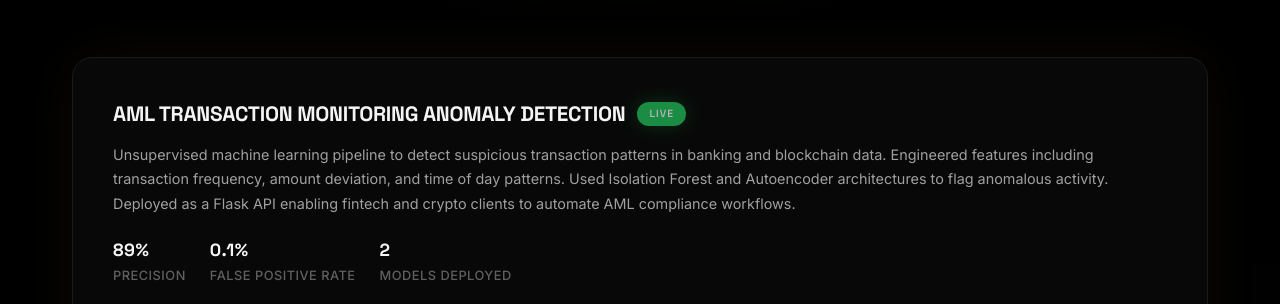
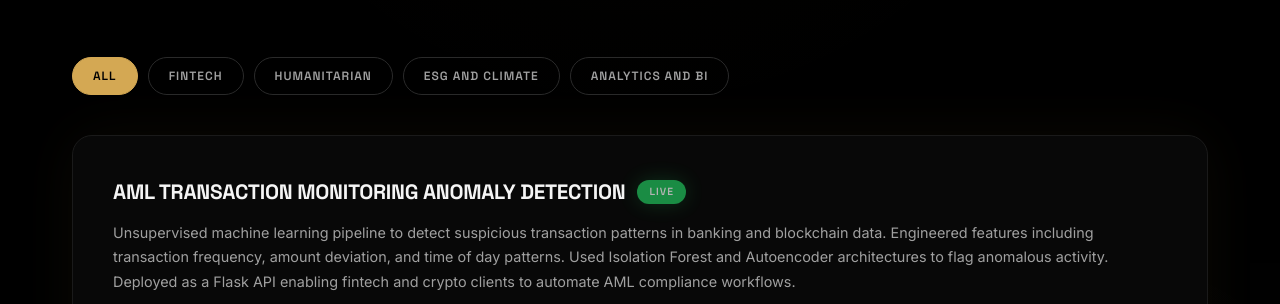
Before and after one commit to TinuolaRotimi/tinuolarotimi.github.io, a plain HTML site: page index.html in a window 1280 px wide. Shown: the part 2137-2441 px from the top of the page. Drawn offline with nearby package versions, Linux system fonts and the light colour scheme; a web font is replaced by a local one.

Commit message:
Update index.html

```diff
--- a/index.html
+++ b/index.html
@@ -401,6 +401,39 @@
             letter-spacing: 1px;
         }
 
+        .category-filters {
+            display: flex;
+            flex-wrap: wrap;
+            gap: 10px;
+            margin-bottom: 40px;
+        }
+
+        .category-btn {
+            font-family: 'Space Grotesk', sans-serif;
+            font-size: 0.75rem;
+            font-weight: 600;
+            padding: 10px 20px;
+            border-radius: 25px;
+            border: 1px solid var(--border-light);
+            background: transparent;
+            color: var(--text-secondary);
+            cursor: pointer;
+            transition: all 0.3s;
+            text-transform: uppercase;
+            letter-spacing: 1px;
+        }
+
+        .category-btn:hover {
+            border-color: rgba(212, 168, 83, 0.5);
+            color: var(--text-primary);
+        }
+
+        .category-btn.active {
+            background: var(--gold);
+            color: #000;
+            border-color: var(--gold);
+        }
+
         .projects-grid {
             display: flex;
             flex-direction: column;
@@ -419,6 +452,10 @@
             grid-template-columns: 1fr auto;
             gap: 40px;
             align-items: start;
+        }
+
+        .project-card.hidden {
+            display: none;
         }
 
         .project-card:hover {
@@ -829,9 +866,16 @@
         <section class="section" id="projects">
             <p class="section-label">Work</p>
             <h2 class="section-title">Selected projects.</h2>
+            <div class="category-filters">
+                <button class="category-btn active" onclick="filterProjects('all')">All</button>
+                <button class="category-btn" onclick="filterProjects('fintech')">Fintech</button>
+                <button class="category-btn" onclick="filterProjects('humanitarian')">Humanitarian</button>
+                <button class="category-btn" onclick="filterProjects('esg')">ESG and Climate</button>
+                <button class="category-btn" onclick="filterProjects('analytics')">Analytics and BI</button>
+            </div>
             <div class="projects-grid">
 
-                <div class="project-card">
+                <div class="project-card" data-category="fintech">
                     <div class="project-card-main">
                         <h3>
                             AML Transaction Monitoring Anomaly Detection
@@ -861,7 +905,7 @@
                     </div>
                 </div>
 
-                <div class="project-card">
+                <div class="project-card" data-category="humanitarian">
                     <div class="project-card-main">
                         <h3>
                             Conflict Displacement Forecast Time Series Prediction
@@ -888,7 +932,7 @@
                     </div>
                 </div>
 
-                <div class="project-card">
+                <div class="project-card" data-category="esg">
                     <div class="project-card-main">
                         <h3>
                             ESG Risk Scoring Model Sub Saharan African Markets
@@ -954,7 +998,6 @@
                         <span class="skill-item">Python</span>
                         <span class="skill-item">SQL</span>
                         <span class="skill-item">DAX</span>
-                        <span class="skill-item">HTML and CSS</span>
                     </div>
                 </div>
                 <div class="skill-card">
@@ -1017,5 +1060,22 @@
             <p>2026 Tinuola Rotimi. All rights reserved.</p>
         </div>
     </div>
+
+    <script>
+        function filterProjects(category) {
+            const buttons = document.querySelectorAll('.category-btn');
+            buttons.forEach(btn => btn.classList.remove('active'));
+            event.target.classList.add('active');
+
+            const projects = document.querySelectorAll('.project-card');
+            projects.forEach(project => {
+                if (category === 'all' || project.dataset.category === category) {
+                    project.classList.remove('hidden');
+                } else {
+                    project.classList.add('hidden');
+                }
+            });
+        }
+    </script>
 </body>
 </html>
```
